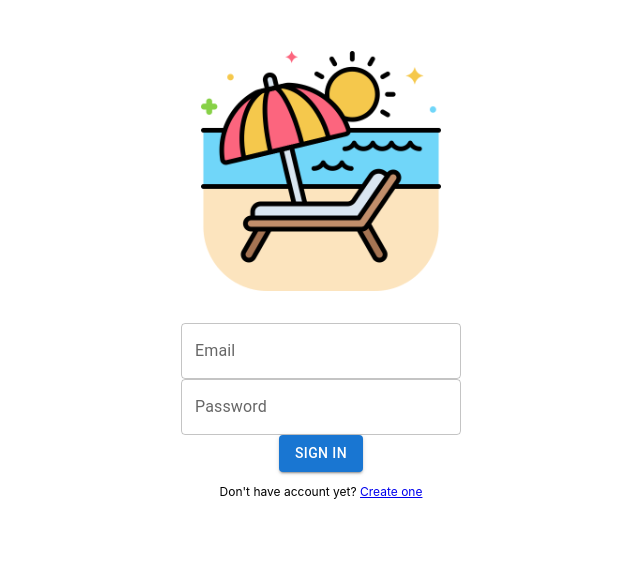
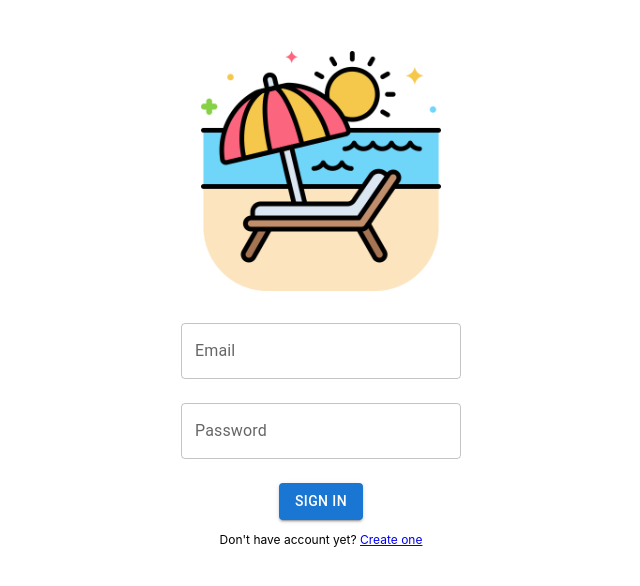
Before and after one commit to we5a/vacation-app, a React (Create React App) app in the folder front-end/: page /login in a window 1280 px wide. Shown: the top 586 px of the page, without its empty margins (319-959 px from the left). Built offline with nearby package versions, Linux system fonts and the light colour scheme; the HTML template or start-up script is replaced by a standard one.

Commit message:
Fix: input margins

```diff
--- a/front-end/src/pages/Login/Login.module.scss
+++ b/front-end/src/pages/Login/Login.module.scss
@@ -3,6 +3,11 @@
   display: flex;
   flex-direction: column;
   align-items: center;
+
+  .input {
+    width: 280px;
+    margin-bottom: 24px;
+  }
 }
 
 .logo {
@@ -11,10 +16,7 @@
   margin-bottom: 32px;
 }
 
-.input {
-  width: 280px;
-  margin-bottom: 24px;
-}
+
 
 .signUpLine {
   font-size: 12px;
```
